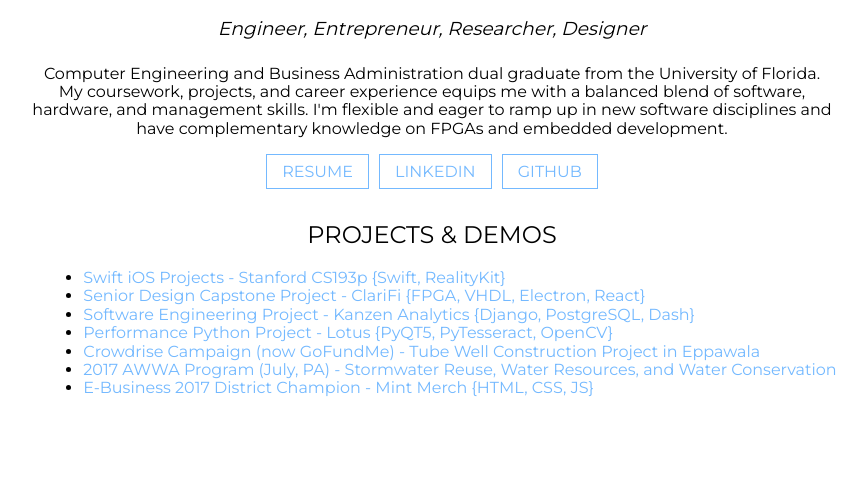
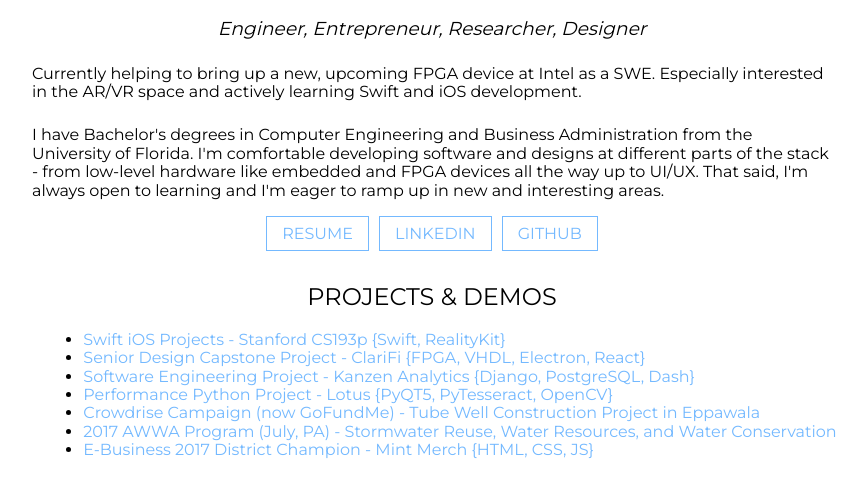
Before and after one commit to nipunaw/nipunaw.github.io, a plain HTML site: page index.html in a window 1280 px wide. Shown: the part 296-792 px from the top of the page, without its empty margins (208-1074 px from the left). Drawn offline with Linux system fonts and the light colour scheme.

Commit message:
Update personal description

```diff
--- a/index.html
+++ b/index.html
@@ -13,7 +13,8 @@
   <img src="images/profile.jpg">
   <h1>Nipuna Weerapperuma</h1>
   <h3>Engineer, Entrepreneur, Researcher, Designer</h3>
-  <p>Computer Engineering and Business Administration dual graduate from the University of Florida. My coursework, projects, and career experience equips me with a balanced blend of software, hardware, and management skills. I'm flexible and eager to ramp up in new software disciplines and have complementary knowledge on FPGAs and embedded development.</p>
+  <p align="left">Currently helping to bring up a new, upcoming FPGA device at Intel as a SWE. Especially interested in the AR/VR space and actively learning Swift and iOS development.</p>
+  <p align="left">I have Bachelor's degrees in Computer Engineering and Business Administration from the University of Florida. I'm comfortable developing software and designs at different parts of the stack - from low-level hardware like embedded and FPGA devices all the way up to UI/UX. That said, I'm always open to learning and I'm eager to ramp up in new and interesting areas.</p>
   <a class="button" href="resume.pdf">RESUME</a>
   <a class="button" href="https://www.linkedin.com/in/nipuna-w/">LINKEDIN</a>
   <a class="button" href="https://github.com/nipunaw/">GITHUB</a>
```
